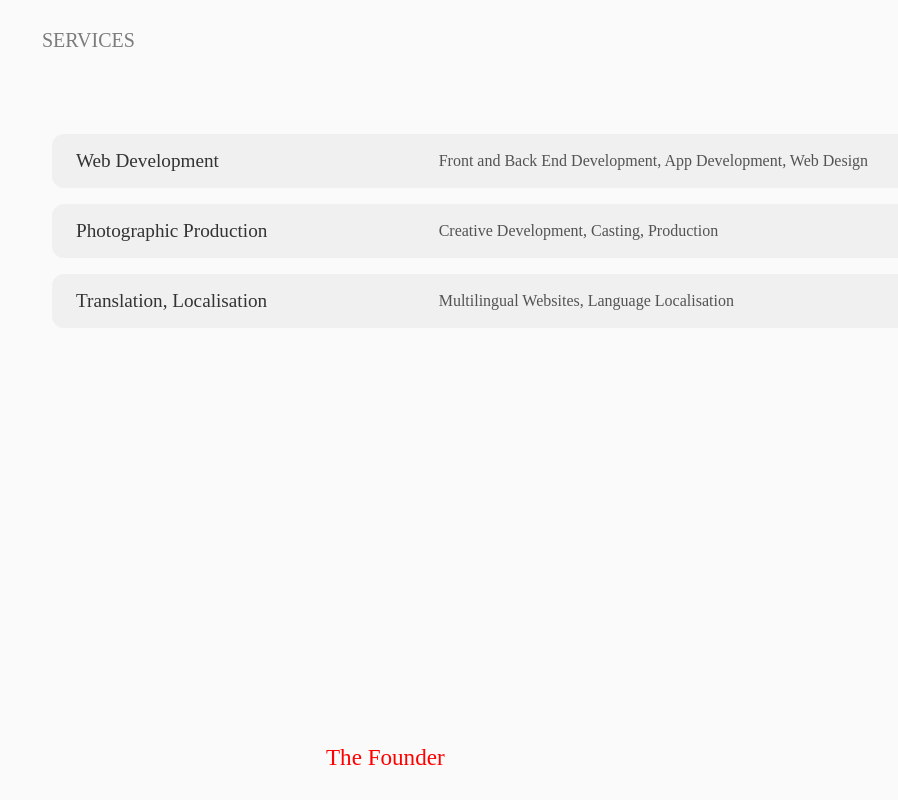
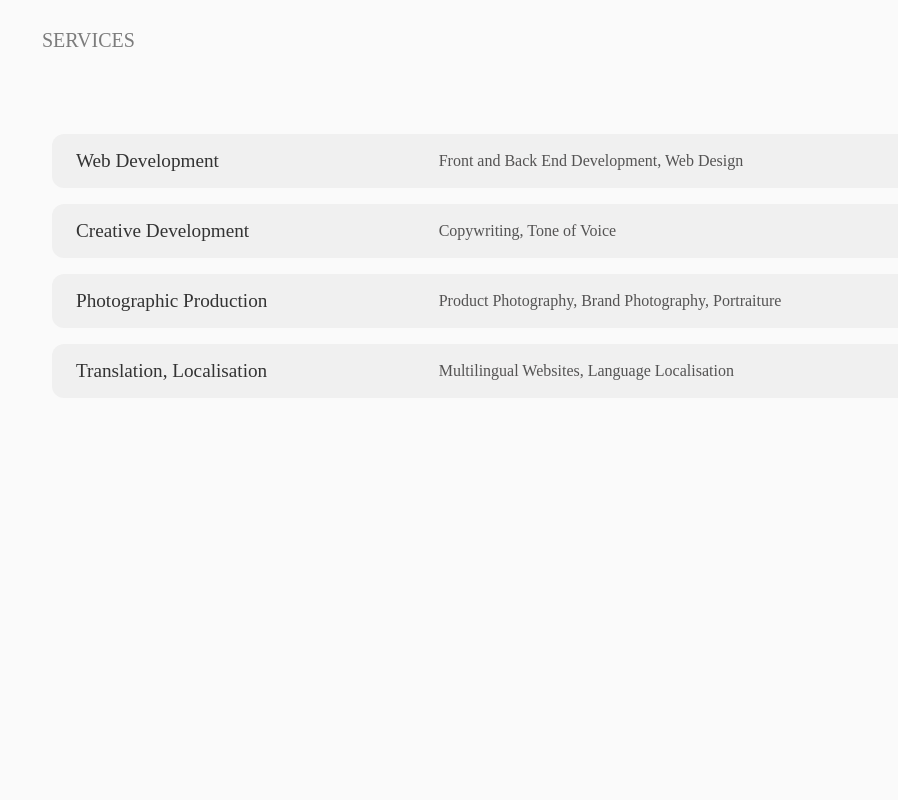
Before and after one commit to issyj1/newworld, a plain HTML site: page index.html in a window 1280 px wide. Shown: the part 2758-3558 px from the top of the page, without its empty margins (20-918 px from the left). Drawn offline with Linux system fonts and the light colour scheme; grey boxes are pictures that could not be loaded; a web font is replaced by a local one.

Commit message:
Update index.html

```diff
--- a/index.html
+++ b/index.html
@@ -141,12 +141,17 @@ This is the hamburger icon -->
 
 <div class="grid-row wide-row">
   <div class="button-text">Web Development</div>
-  <div class="overlaybutton-text">Front and Back End Development, App Development, Web Design</div>
+  <div class="overlaybutton-text">Front and Back End Development, Web Design</div>
+</div>
+
+<div class="grid-row wide-row">
+  <div class="button-text">Creative Development</div>
+  <div class="overlaybutton-text">Copywriting, Tone of Voice</div>
 </div>
 
   <div class="grid-row wide-row">
   <div class="button-text">Photographic Production</div>
-  <div class="overlaybutton-text">Creative Development, Casting, Production</div>
+  <div class="overlaybutton-text">Product Photography, Brand Photography, Portraiture</div>
 </div>
 
 
```
